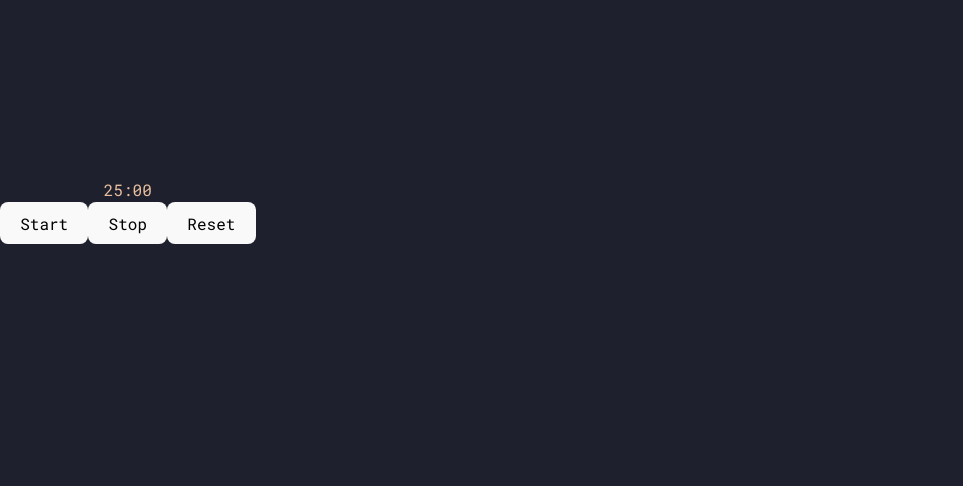
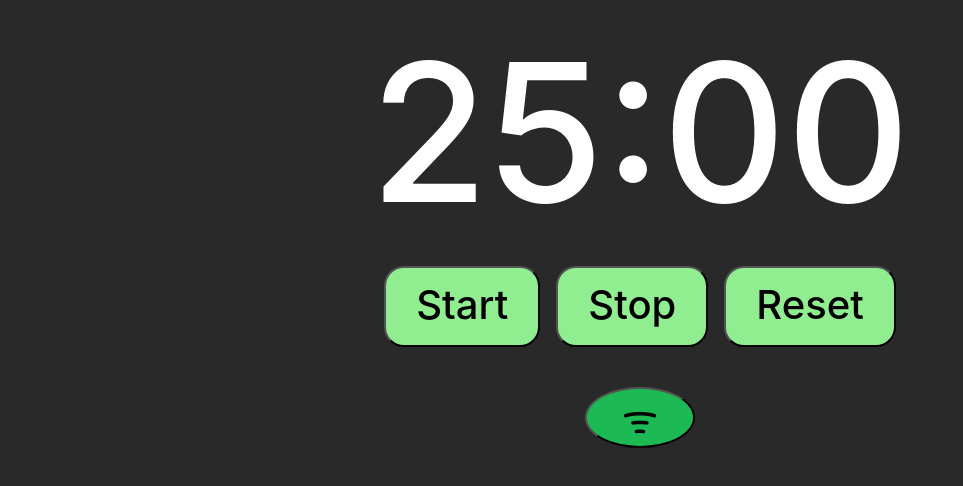
Before and after one commit to aerann/Songodoro, a React (Vite) app in the folder technova2023/: page / in a window 1280 px wide. Shown: the part 196-682 px from the top of the page, without its empty margins (0-963 px from the left). Built offline with nearby package versions, Linux system fonts and the light colour scheme.

Commit message:
Add spotify button and fix css

```diff
--- a/technova2023/src/App.css
+++ b/technova2023/src/App.css
@@ -16,7 +16,7 @@
 }
 
 .App-header {
-  background-color: #282c34;
+  background-color: black;
   min-height: 100vh;
   display: flex;
   flex-direction: column;
@@ -26,39 +26,62 @@
   color: white;
 }
 
-.App-link {
-  color: #61dafb;
+body {
+  background-color: rgb(42, 41, 41);
+  font-family: Verdana, Geneva, Tahoma, sans-serif;
+  border: 30px;
+  padding-top: 15%;
+  padding-left: 15%;
+  padding-right: 15%;
+  font-size: 1;
 }
 
-@keyframes App-logo-spin {
-  from {
-    transform: rotate(0deg);
-  }
-  to {
-    transform: rotate(360deg);
-  }
+.countdown {
+  color: white;
+  font-weight: 550;
+  margin: 10px;
+  font-size: 12em;
+  justify-content: center;
 }
 
-body {
-  background-color: #1e212d;
-  color: #eabf9f;
-  height: 100vh;
-  font-family: "Roboto Mono", monospace;
+.button {
+  background-color:lightgreen;
+  margin-top:0.2em;
+  margin-left:0.2em;
+  margin-right: 0.2em;
+  padding-top:.3em;
+  padding-bottom:.4em;
+  padding-left:.75em;
+  padding-right:.75em;
+  border-radius: 20px;
+  font-size: 2.5em;
+  font-weight: 500;
+  font-family: inherit;
+  justify-content: center;
 }
 
-#root {
-  height: 100%;
+.spotify {
+  background-color:#1DB954;
+  font-size: 2.5em;
+  font-family: Arial, Helvetica, sans-serif;
+  padding-left: 35px;
+  padding-right: 35px;
+  justify-content: center;
+  color: black;
+  text-align: center;
+  text-decoration: none;
+  margin: 1em;
+  border-radius: 50%;
 }
 
-.App {
-  display: flex;
-  height: 100%;
-  justify-content: center;
-  align-items: center;
+button:hover {
+  background-color: #1DB954;
+  box-shadow: 0 12px 20px 0 rgba(0,0,0,0.3),0 17px 50px 0 rgba(0,0,0,0.3);
 }
 
-.pomodoro {
-  font-size: 6em;
+
+.App {
+  justify-content: center;
 }
 
 .message {
--- a/technova2023/src/components/Pomodoro.jsx
+++ b/technova2023/src/components/Pomodoro.jsx
@@ -1,4 +1,5 @@
 import { useState, useEffect } from "react"
+import SpotifyButton from "./SpotifyButton"
 
 export default function Pomodoro() {
 
@@ -6,6 +7,7 @@ export default function Pomodoro() {
         setTimerOn(false)
         setSeconds(0)
         setMinutes(25)
+        displayMessage(false)
     }
 
     const [minutes, setMinutes] = useState(25)
@@ -24,7 +26,7 @@ export default function Pomodoro() {
                         setMinutes(minutes-1)
                     } else {
                         let minutes = displayMessage ? 24 : 4;
-                        let seconds = 50;
+                        let seconds = 59;
 
                         setSeconds(seconds)
                         setMinutes(minutes)
@@ -42,17 +44,21 @@ export default function Pomodoro() {
     const timerMinutes = minutes < 10 ? `0${minutes}` : minutes
     const timerSeconds = seconds < 10 ? `0${seconds}` : seconds
 
-    return <div className='Pomodoro'>
+    return <div>
 
         <div className='message'>
             {displayMessage && <div>Break time!</div>}
         </div>
-        <div className='timer'>
+        <div className="countdown">
             {timerMinutes}:{timerSeconds}
         </div>
-        <button onClick={() => setTimerOn(true)}>Start</button>
-        <button onClick={() => setTimerOn(false)}>Stop</button>
-        <button onClick={Reset}>Reset</button>
-
+        <div>
+            <button className="button" onClick={() => setTimerOn(true)}>Start</button>
+            <button className="button" onClick={() => setTimerOn(false)}>Stop</button>
+            <button className="button" onClick={Reset}>Reset</button>
+        </div>
+        <div>
+            <button className="spotify" onClick={SpotifyButton}>ᯤ</button>
+        </div>
     </div>
 }
--- /dev/null
+++ b/technova2023/src/components/SpotifyButton.jsx
@@ -0,0 +1,3 @@
+export default function() {
+    return null
+}
--- a/technova2023/src/index.css
+++ b/technova2023/src/index.css
@@ -1,69 +1,13 @@
-:root {
-  font-family: Inter, system-ui, Avenir, Helvetica, Arial, sans-serif;
-  line-height: 1.5;
-  font-weight: 400;
-
-  color-scheme: light dark;
-  color: rgba(255, 255, 255, 0.87);
-  background-color: #242424;
-
-  font-synthesis: none;
-  text-rendering: optimizeLegibility;
+body {
+  margin: 0;
+  font-family: -apple-system, BlinkMacSystemFont, 'Segoe UI', 'Roboto', 'Oxygen',
+    'Ubuntu', 'Cantarell', 'Fira Sans', 'Droid Sans', 'Helvetica Neue',
+    sans-serif;
   -webkit-font-smoothing: antialiased;
   -moz-osx-font-smoothing: grayscale;
-  -webkit-text-size-adjust: 100%;
 }
 
-a {
-  font-weight: 500;
-  color: #646cff;
-  text-decoration: inherit;
+code {
+  font-family: source-code-pro, Menlo, Monaco, Consolas, 'Courier New',
+    monospace;
 }
-a:hover {
-  color: #535bf2;
-}
-
-body {
-  margin: 0;
-  display: flex;
-  place-items: center;
-  min-width: 320px;
-  min-height: 100vh;
-}
-
-h1 {
-  font-size: 3.2em;
-  line-height: 1.1;
-}
-
-button {
-  border-radius: 8px;
-  border: 1px solid transparent;
-  padding: 0.6em 1.2em;
-  font-size: 1em;
-  font-weight: 500;
-  font-family: inherit;
-  background-color: #1a1a1a;
-  cursor: pointer;
-  transition: border-color 0.25s;
-}
-button:hover {
-  border-color: #646cff;
-}
-button:focus,
-button:focus-visible {
-  outline: 4px auto -webkit-focus-ring-color;
-}
-
-@media (prefers-color-scheme: light) {
-  :root {
-    color: #213547;
-    background-color: #ffffff;
-  }
-  a:hover {
-    color: #747bff;
-  }
-  button {
-    background-color: #f9f9f9;
-  }
-}
```
Also changed, not shown: technova2023/src/components/Timer.jsx (deleted).
